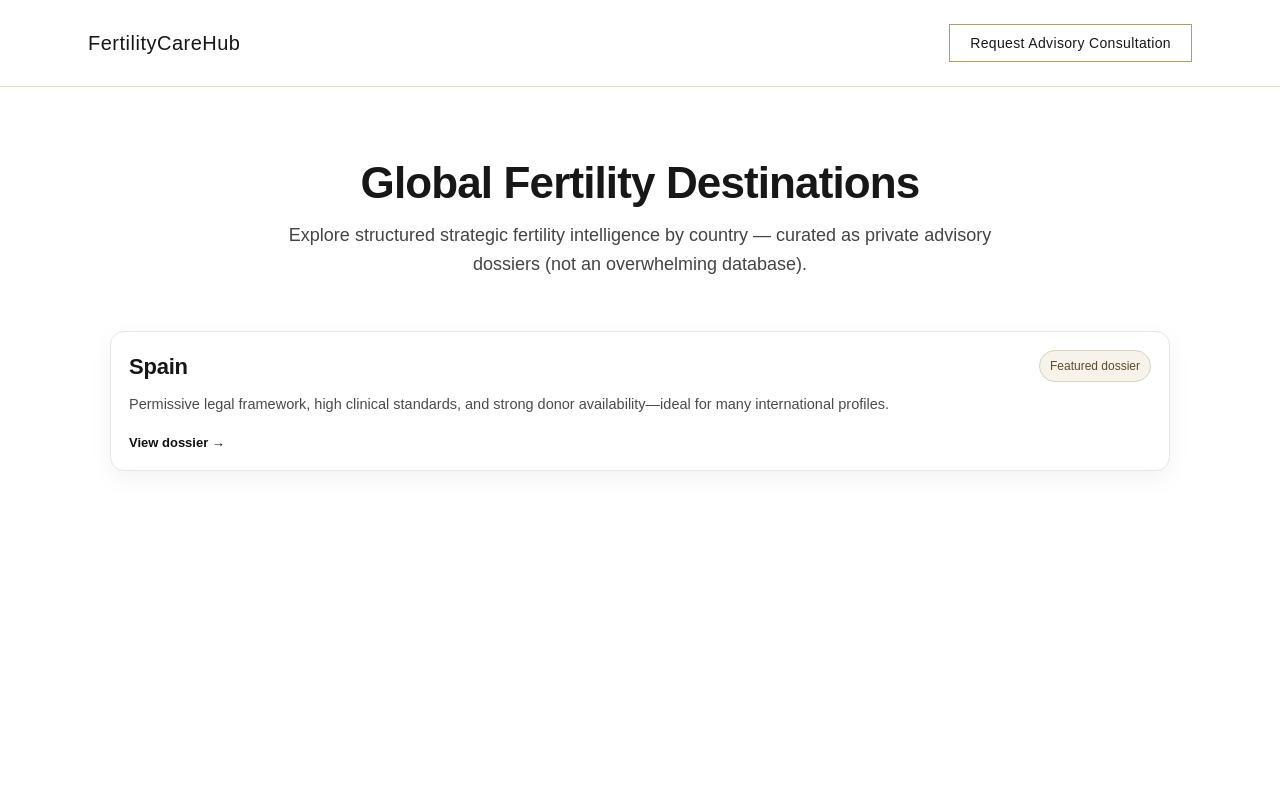
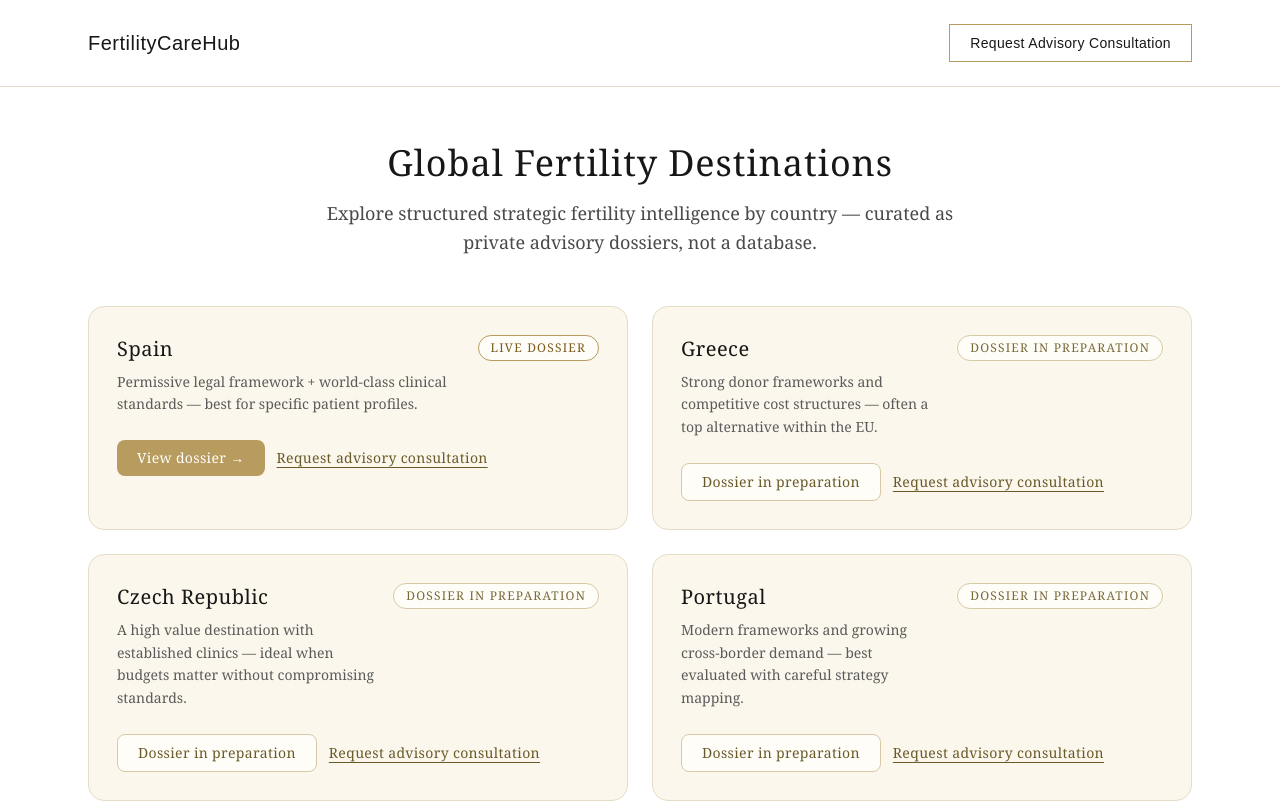
Before and after one commit to fmeliteintl-collab/fertilitycarehub-web, a Next.js app: page /countries in a window 1280 px wide. Shown: the top 802 px of the page. Built offline with nearby package versions, Linux system fonts and the light colour scheme.

Commit message:
Build consultation page with advisory anchor

```diff
--- a/app/consultation/page.tsx
+++ b/app/consultation/page.tsx
@@ -1,58 +1,58 @@
 export default function ConsultationPage() {
   return (
     <main
-      style={{
-        maxWidth: "72rem",
-        margin: "0 auto",
-        padding: "72px 24px 96px",
-        fontFamily:
-          'ui-serif, Georgia, Cambria, "Times New Roman", Times, serif',
-        color: "#1A1A1A",
-      }}
+      className="max-w-4xl mx-auto px-6 py-16"
+      style={{ fontFamily: "Georgia, serif" }}
     >
-      <h1 style={{ fontSize: "44px", lineHeight: 1.1, letterSpacing: "-0.02em" }}>
-        Request Advisory Consultation
-      </h1>
+      {/* Header */}
+      <section className="text-center mb-16">
+        <h1 className="text-3xl md:text-4xl tracking-wide">
+          Private Global Fertility Strategy Advisory
+        </h1>
 
-      <p style={{ marginTop: 16, fontSize: 18, lineHeight: 1.7, maxWidth: "60ch" }}>
-        Private, cross-border fertility strategy guidance for families making high-stakes
-        decisions. Share your situation and we will respond with next steps and scheduling
-        options.
-      </p>
-
-      <section style={{ marginTop: 36, maxWidth: "60ch" }}>
-        <h2 style={{ fontSize: 22, marginBottom: 12 }}>What to include</h2>
-        <ul style={{ paddingLeft: 18, lineHeight: 1.9 }}>
-          <li>Country/countries you’re considering</li>
-          <li>Timeline and urgency</li>
-          <li>Any legal/eligibility constraints (age, donor, marital status, etc.)</li>
-          <li>Your priorities (success rates, privacy, budget band, language, travel comfort)</li>
-        </ul>
+        <p className="mt-6 text-base md:text-lg text-[#4A4A4A] leading-relaxed max-w-2xl mx-auto">
+          Structured, confidential advisory for families navigating cross-border fertility
+          decisions. We provide clarity before commitment.
+        </p>
       </section>
 
-      <section style={{ marginTop: 36, maxWidth: "60ch" }}>
-        <h2 style={{ fontSize: 22, marginBottom: 12 }}>Contact</h2>
-        <p style={{ lineHeight: 1.9 }}>
-          For now, email us at{" "}
-          <a href="mailto:advisory@fertilitycarehub.com" style={{ textDecoration: "underline" }}>
-            advisory@fertilitycarehub.com
-          </a>{" "}
-          with the subject line: <strong>Consultation Request</strong>.
+      {/* Advisory Overview */}
+      <section className="mb-20 text-[#3A3A3A] leading-relaxed space-y-6">
+        <p>
+          Our advisory is designed for families who require strategic clarity before
+          selecting a country, clinic, or treatment pathway. We operate as a
+          private intelligence layer — not a referral marketplace.
         </p>
 
-        <div
+        <p>
+          Each engagement is structured around legal frameworks, clinic standards,
+          donor policies, cost architecture, and long-term planning implications.
+        </p>
+      </section>
+
+      {/* Request Section (THIS is the anchor) */}
+      <section
+        id="request"
+        className="border border-[#E5DDC8] bg-[#FBF7EC] rounded-2xl p-10 text-center"
+      >
+        <h2 className="text-2xl tracking-wide mb-6">
+          Request Advisory Consultation
+        </h2>
+
+        <p className="text-[#5A5A5A] max-w-xl mx-auto leading-relaxed mb-10">
+          Begin with a confidential strategy discussion to determine the most
+          appropriate jurisdiction and treatment structure for your profile.
+        </p>
+
+        <button
+          className="px-8 py-3 rounded-lg tracking-wide text-sm"
           style={{
-            marginTop: 18,
-            padding: 18,
-            border: "1px solid #E5DDC8",
-            borderRadius: 12,
-            background: "rgba(255,255,255,0.65)",
+            background: "#B89B5E",
+            color: "#ffffff",
           }}
         >
-          <p style={{ margin: 0, lineHeight: 1.7 }}>
-            Next: we can replace this email step with a secure form + calendar booking.
-          </p>
-        </div>
+          Schedule Private Consultation
+        </button>
       </section>
     </main>
   );
--- a/app/countries/page.tsx
+++ b/app/countries/page.tsx
@@ -1,142 +1,124 @@
-export default function CountriesPage() {
-  const countries = [
+import Link from "next/link";
+
+type CountryCard = {
+  name: string;
+  status: "Live dossier" | "Dossier in preparation";
+  href?: string;
+  note: string;
+};
+
+const countries: CountryCard[] = [
   {
     name: "Spain",
+    status: "Live dossier",
     href: "/countries/spain",
-      summary:
-        "Permissive legal framework, high clinical standards, and strong donor availability—ideal for many international profiles.",
-      tag: "Featured dossier",
+    note: "Permissive legal framework + world-class clinical standards — best for specific patient profiles.",
   },
-    // Add more countries here later
-    // { name: "Greece", href: "/countries/greece", summary: "...", tag: "Next" },
+  {
+    name: "Greece",
+    status: "Dossier in preparation",
+    note: "Strong donor frameworks and competitive cost structures — often a top alternative within the EU.",
+  },
+  {
+    name: "Czech Republic",
+    status: "Dossier in preparation",
+    note: "A high value destination with established clinics — ideal when budgets matter without compromising standards.",
+  },
+  {
+    name: "Portugal",
+    status: "Dossier in preparation",
+    note: "Modern frameworks and growing cross-border demand — best evaluated with careful strategy mapping.",
+  },
+  {
+    name: "Mexico",
+    status: "Dossier in preparation",
+    note: "Proximity advantages for North America + varied clinic models — requires strong curation and planning.",
+  },
+  {
+    name: "United States",
+    status: "Dossier in preparation",
+    note: "Top-tier outcomes and options — higher costs make strategic selection and pathway design essential.",
+  },
 ];
 
+export default function CountriesIndexPage() {
   return (
-    <main style={{ background: "#ffffff" }}>
+    <main
+      className="max-w-6xl mx-auto px-6 py-14"
+      style={{ fontFamily: "Georgia, serif" }}
+    >
       {/* Header */}
-      <section
-        style={{
-          padding: "72px 20px 28px",
-          maxWidth: "1100px",
-          margin: "0 auto",
-          textAlign: "center",
-        }}
-      >
-        <h1
-          style={{
-            fontSize: "44px",
-            lineHeight: 1.1,
-            margin: 0,
-            fontWeight: 600,
-            letterSpacing: "-0.02em",
-          }}
-        >
+      <section className="text-center mb-12">
+        <h1 className="text-3xl md:text-4xl tracking-wide">
           Global Fertility Destinations
         </h1>
-        <p
-          style={{
-            margin: "14px auto 0",
-            maxWidth: "720px",
-            fontSize: "18px",
-            lineHeight: 1.6,
-            color: "#444",
-          }}
-        >
-          Explore structured strategic fertility intelligence by country — curated
-          as private advisory dossiers (not an overwhelming database).
+        <p className="mt-4 text-base md:text-lg text-[#4A4A4A] max-w-2xl mx-auto leading-relaxed">
+          Explore structured strategic fertility intelligence by country — curated as
+          private advisory dossiers, not a database.
         </p>
       </section>
 
-      {/* List */}
-      <section
-        style={{
-          padding: "24px 20px 80px",
-          maxWidth: "1100px",
-          margin: "0 auto",
-        }}
+      {/* Grid */}
+      <section className="grid gap-6 md:grid-cols-2">
+        {countries.map((c) => {
+          const isLive = c.status === "Live dossier" && c.href;
+
+          return (
+            <div
+              key={c.name}
+              className="rounded-2xl border border-[#E5DDC8] bg-[#FBF7EC] p-7"
             >
-        <div
-          style={{
-            display: "grid",
-            gridTemplateColumns: "repeat(auto-fit, minmax(280px, 1fr))",
-            gap: "18px",
-          }}
-        >
-          {countries.map((c) => (
-            <a
-              key={c.href}
-              href={c.href}
-              style={{
-                textDecoration: "none",
-                color: "inherit",
-                border: "1px solid #e6e6e6",
-                borderRadius: "14px",
-                padding: "18px 18px 16px",
-                background: "#fff",
-                boxShadow: "0 8px 24px rgba(0,0,0,0.05)",
-              }}
-            >
-              <div
-                style={{
-                  display: "flex",
-                  alignItems: "center",
-                  justifyContent: "space-between",
-                  gap: "12px",
-                  marginBottom: "10px",
-                }}
-              >
-                <h2
-                  style={{
-                    fontSize: "22px",
-                    margin: 0,
-                    fontWeight: 600,
-                    letterSpacing: "-0.01em",
-                  }}
-                >
-                  {c.name}
-                </h2>
+              <div className="flex items-start justify-between gap-4">
+                <div>
+                  <h2 className="text-xl tracking-wide">{c.name}</h2>
+                  <p className="mt-2 text-sm text-[#5A5A5A] leading-relaxed">
+                    {c.note}
+                  </p>
+                </div>
 
                 <span
+                  className="text-xs tracking-widest uppercase px-3 py-1 rounded-full border"
                   style={{
-                    fontSize: "12px",
-                    padding: "6px 10px",
-                    borderRadius: "999px",
-                    border: "1px solid #d9d2c3",
-                    background: "#f7f3ea",
-                    color: "#5a4b2b",
+                    borderColor: isLive ? "#B89B5E" : "#D7C9A6",
+                    color: isLive ? "#7A5C1F" : "#7A6A3A",
+                    background: "#FFFDF7",
                     whiteSpace: "nowrap",
                   }}
                 >
-                  {c.tag}
+                  {c.status}
                 </span>
               </div>
 
-              <p
+              <div className="mt-6 flex items-center gap-3">
+                {isLive ? (
+                  <Link
+                    href={c.href!}
+                    className="inline-flex items-center justify-center rounded-lg px-5 py-2 text-sm tracking-wide"
                     style={{
-                  margin: 0,
-                  fontSize: "14.5px",
-                  lineHeight: 1.6,
-                  color: "#4b4b4b",
-                }}
-              >
-                {c.summary}
-              </p>
-
-              <div style={{ marginTop: "14px" }}>
-                <span
-                  style={{
-                    display: "inline-block",
-                    fontSize: "13px",
-                    fontWeight: 600,
-                    color: "#111",
+                      background: "#B89B5E",
+                      color: "#fff",
                     }}
                   >
                     View dossier →
+                  </Link>
+                ) : (
+                  <span
+                    className="inline-flex items-center justify-center rounded-lg px-5 py-2 text-sm tracking-wide border border-[#D7C9A6] text-[#6A5A2A] bg-[#FFFDF7]"
+                  >
+                    Dossier in preparation
                   </span>
+                )}
+
+                <Link
+                  href="/consultation#request"
+                  className="text-sm tracking-wide underline underline-offset-4 text-[#6A5A2A]"
+                >
+                  Request advisory consultation
+                </Link>
               </div>
-            </a>
-          ))}
             </div>
+          );
+        })}
       </section>
     </main>
   );
--- a/app/layout.tsx
+++ b/app/layout.tsx
@@ -27,7 +27,7 @@ export default function RootLayout({
             </Link>
 
             <Link
-              href="/consultation"
+              href="/consultation#request"
               className="border border-[#B89B5E] px-5 py-2 text-sm tracking-wide hover:bg-[#B89B5E] hover:text-white transition"
             >
               Request Advisory Consultation
```
Lines whose indentation alone changed are shown as unchanged.
